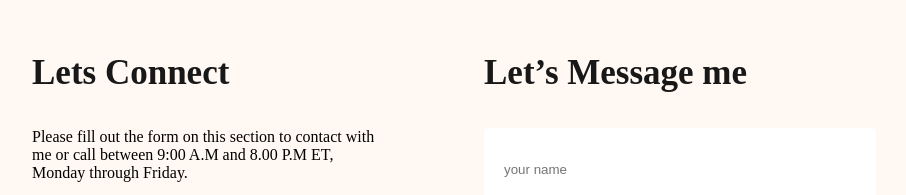
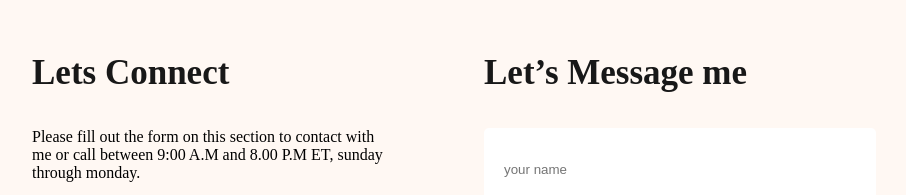
Before and after one commit to sanzida-urmi/portfolio, a plain HTML site: page index.html in a window 1280 px wide. Shown: the part 3256-3451 px from the top of the page, without its empty margins (206-1112 px from the left). Drawn offline with Linux system fonts and the light colour scheme.

Commit message:
date updated

```diff
--- a/index.html
+++ b/index.html
@@ -160,7 +160,7 @@
         <div class="footer-column">
             <h3 class="section-title">Lets Connect</h3>
             <p>Please fill out the form on this section to contact with me or call between 9:00 A.M and 8.00 P.M ET,
-                Monday through Friday.</p>
+                sunday through monday.</p>
             <div>
                 <a href=""><img src="images/icons/facebook.png" alt=""></a>
                 <a href=""><img src="images/icons/insta.png" alt=""></a>
```
